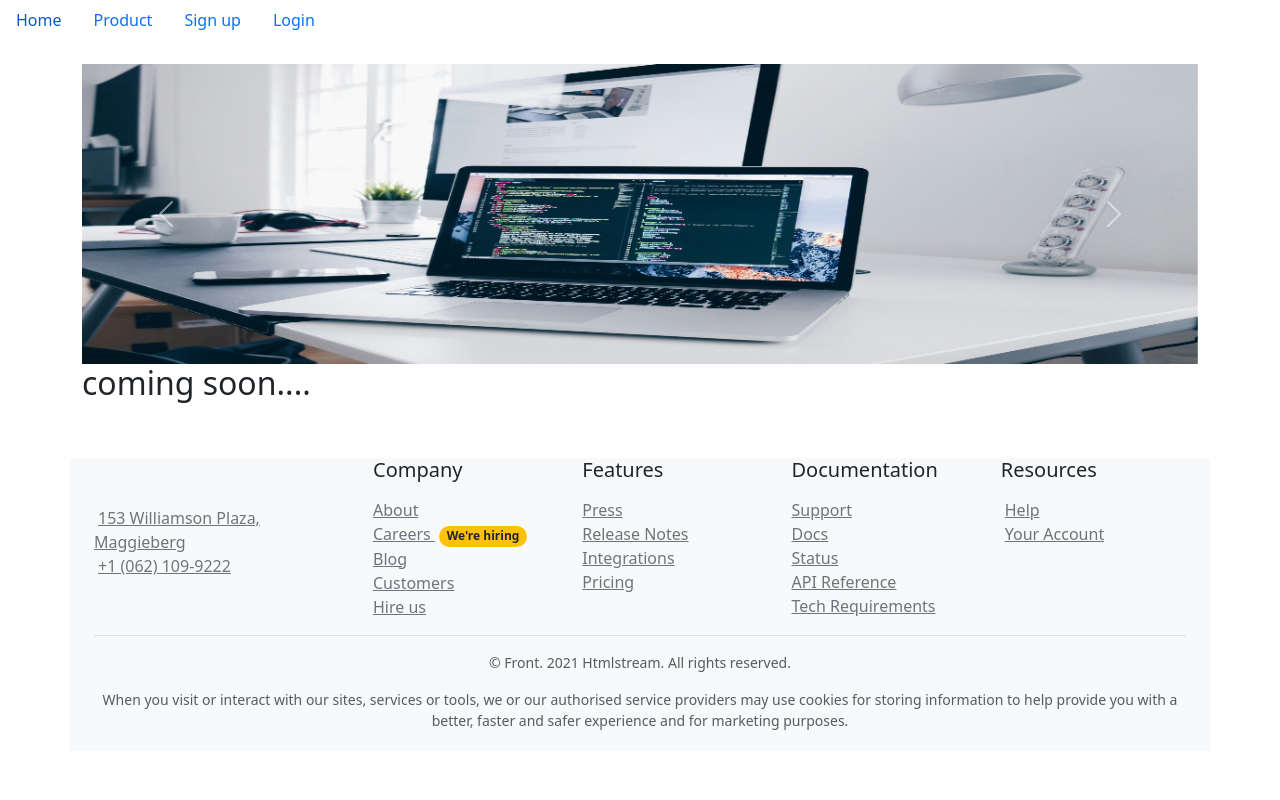
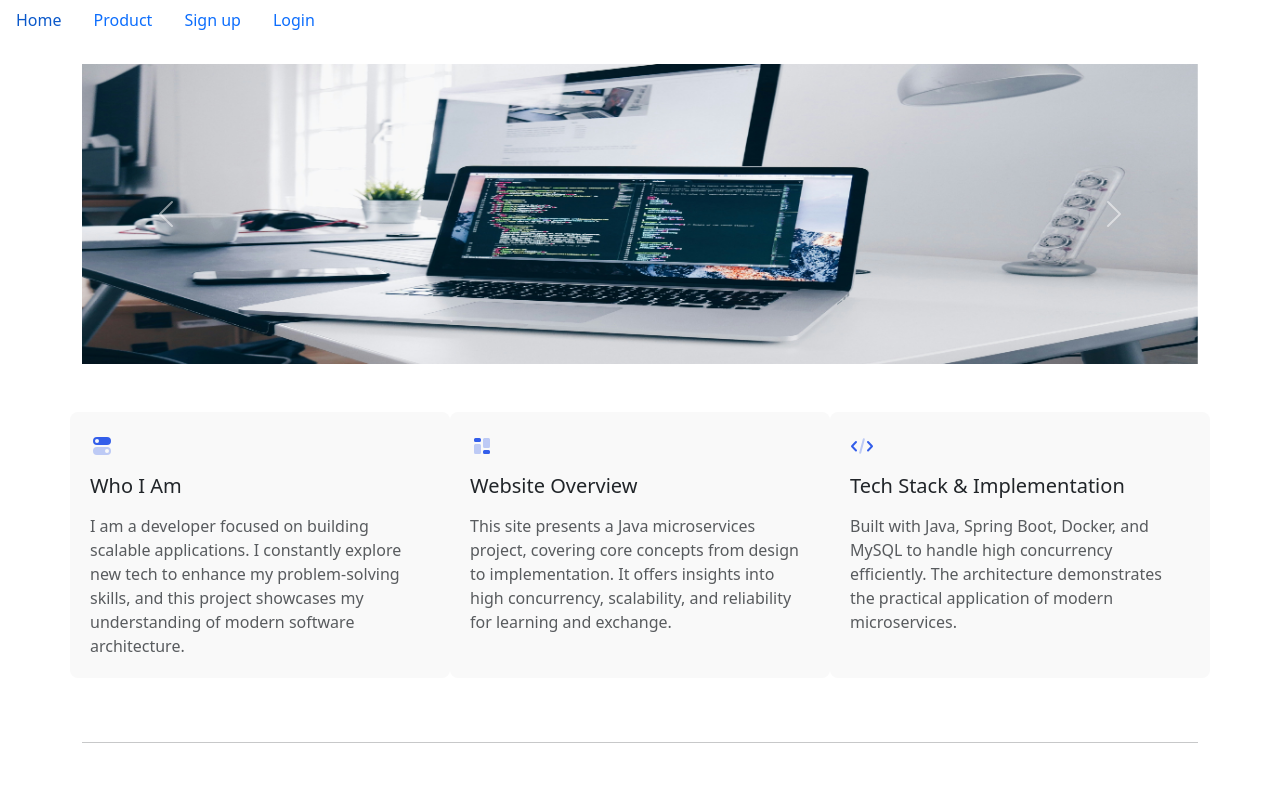
Before and after one commit to jiemazhb/commerce-website-frontend, a React (Create React App) app: page / in a window 1280 px wide. Shown: the top 800 px of the page. Built offline with nearby package versions, Linux system fonts and the light colour scheme.

Commit message:
updating

```diff
--- a/package.json
+++ b/package.json
@@ -2,7 +2,6 @@
   "name": "salon-front-end",
   "version": "0.1.0",
   "private": true,
-  "homepage": "https://jiemazhb.github.io/commerce-website-frontend",
   "dependencies": {
     "@popperjs/core": "^2.11.8",
     "@testing-library/jest-dom": "^5.17.0",
--- a/src/App.js
+++ b/src/App.js
@@ -7,7 +7,8 @@ import MainLayout from './component/MainLayout';
 import { UserProvider } from './component/userContext';
 
 
-import { BrowserRouter as Router, Route, Routes } from 'react-router-dom';
+//import { BrowserRouter as Router, Route, Routes } from 'react-router-dom';
+import { HashRouter as Router, Route, Routes } from 'react-router-dom';
 
 function App() {
   return (
--- a/src/component/MainLayout.js
+++ b/src/component/MainLayout.js
@@ -16,7 +16,7 @@ function MainLayout() {
                     <div className='row'>
                         <Outlet /> {/* 这个 Outlet 将渲染匹配的子路由组件 */}
                     </div>
-
+                    <hr></hr>
                     {/* footer */}
                     <div className='row'>
                         <Footer />
--- a/src/component/footer.js
+++ b/src/component/footer.js
@@ -17,8 +17,8 @@ export default function Footer() {
 
 
           <ul className="list-unstyled list-py-1">
-            <li><a className="link-sm link-secondary" href="#"><i className="bi-geo-alt-fill me-1"></i> 153 Williamson Plaza, Maggieberg</a></li>
-            <li><a className="link-sm link-secondary" href="tel:1-062-109-9222"><i className="bi-telephone-inbound-fill me-1"></i> +1 (062) 109-9222</a></li>
+            <li><a className="link-sm link-secondary" href="#"><i className="bi-geo-alt-fill me-1"></i> 000 Lambert Ave, Los Angeles</a></li>
+            <li><a className="link-sm link-secondary" href="tel:1-062-109-9222"><i className="bi-telephone-inbound-fill me-1"></i> +1 (000) 000-0000</a></li>
           </ul>
 
 
@@ -31,7 +31,7 @@ export default function Footer() {
 
           <ul className="list-unstyled list-py-1 mb-0">
             <li><a className="link-sm link-secondary" href="#">About</a></li>
-            <li><a className="link-sm link-secondary" href="#">Careers <span className="badge bg-warning text-dark rounded-pill ms-1">We're hiring</span></a></li>
+            <li><a className="link-sm link-secondary" href="#">Careers</a></li>
             <li><a className="link-sm link-secondary" href="#">Blog</a></li>
             <li><a className="link-sm link-secondary" href="#">Customers <i className="bi-box-arrow-up-right small ms-1"></i></a></li>
             <li><a className="link-sm link-secondary" href="#">Hire us</a></li>
--- a/src/component/home.js
+++ b/src/component/home.js
@@ -3,7 +3,7 @@ import React, { useState } from 'react'
 import { useNavigate } from 'react-router-dom';
 // import 'bootstrap/dist/css/bootstrap.min.css';
 // import 'bootstrap/dist/js/bootstrap.bundle.min.js';
-
+import Introduction from './mainPage/introduction'
 export default function Home() {
   return (
     <div>
@@ -13,13 +13,13 @@ export default function Home() {
           <div id="carouselExampleAutoplaying" className="carousel slide carousel-fade" data-bs-ride="carousel">
             <div className="carousel-inner">
               <div className="carousel-item active">
-                <img src="/image/1.jpg" className="d-block w-100 " alt="..." style={{ height: '300px', objectFit: 'fill' }} />
+                <img src={`${process.env.PUBLIC_URL}/image/1.jpg`}  className="d-block w-100 " alt="..." style={{ height: '300px', objectFit: 'fill' }} />
               </div>
               <div className="carousel-item">
-                <img src="/image/2.jpg" className="d-block w-100" alt="..." style={{ height: '300px', objectFit: 'fill' }} />
+                <img src={`${process.env.PUBLIC_URL}/image/2.jpg`}  className="d-block w-100" alt="..." style={{ height: '300px', objectFit: 'fill' }} />
               </div>
               <div className="carousel-item">
-                <img src="/image/3.jpg" className="d-block w-100" alt="..." style={{ height: '300px', objectFit: 'fill' }} />
+                <img src={`${process.env.PUBLIC_URL}/image/3.jpg`}  className="d-block w-100" alt="..." style={{ height: '300px', objectFit: 'fill' }} />
               </div>
             </div>
             <button className="carousel-control-prev" type="button" data-bs-target="#carouselExampleAutoplaying" data-bs-slide="prev">
@@ -35,9 +35,7 @@ export default function Home() {
       </div>
       {/* second row */}
       <div className="row ">
-        <h2>
-        coming soon....
-        </h2>
+        <Introduction/>
 
       </div>
     </div>
--- /dev/null
+++ b/src/component/mainPage/aboutMe.js
@@ -0,0 +1,25 @@
+import React from 'react'
+
+export default function AboutMe() {
+    return (
+        <>
+            <div className=" aos-init aos-animate" data-aos="fade-up">
+
+
+                <div className="icon text-primary mb-3">
+                    <svg width="24" height="24" viewBox="0 0 24 24" xmlns="http://www.w3.org/2000/svg"><g fill="none" fillRule="evenodd"><path d="M0 0h24v24H0z"></path><path d="M7 3h10a4 4 0 110 8H7a4 4 0 110-8zm0 6a2 2 0 100-4 2 2 0 000 4z" fill="#335EEA"></path><path d="M7 13h10a4 4 0 110 8H7a4 4 0 110-8zm10 6a2 2 0 100-4 2 2 0 000 4z" fill="#335EEA" opacity=".3"></path></g></svg>            </div>
+
+
+                <h5>
+                    Who I Am
+                </h5>
+
+
+                <p className="text-body-secondary mb-6 mb-md-0 mt-3">
+                    I am a developer focused on building scalable applications. I constantly explore new tech to enhance my problem-solving skills, and this project showcases my understanding of modern software architecture.
+                </p>
+
+            </div>
+        </>
+    )
+}
--- /dev/null
+++ b/src/component/mainPage/introduction.js
@@ -0,0 +1,82 @@
+import React, { useState } from 'react';
+import AboutMe from './aboutMe';
+import Overview from './overview';
+import TechStack from './techStack';
+
+export default function Introduction() {
+    // 定义初始样式和悬停样式
+    const initialStyle = {
+        transition: 'transform 0.3s, box-shadow 0.3s',
+        transform: 'scale(1)',
+        boxShadow: 'none',
+        backgroundColor: '#f9f9f9',
+        borderRadius: '8px',
+        padding: '20px',
+    };
+
+    const hoverStyle = {
+        transform: 'scale(1.05)',
+        boxShadow: '0px 4px 20px rgba(0, 0, 0, 0.2)',
+        backgroundColor: '#eef2ff',
+    };
+
+    // 使用状态来控制每个卡片的悬停状态
+    const [style1, setStyle1] = useState(initialStyle);
+    const [style2, setStyle2] = useState(initialStyle);
+    const [style3, setStyle3] = useState(initialStyle);
+
+    return (
+        <section className="py-8 py-md-11 mb-5 mt-5">
+            <div className="row ">
+                <div
+                    className="col-12 col-md-4"
+                    style={style1}
+                    onMouseEnter={() => setStyle1({ ...initialStyle, ...hoverStyle })}
+                    onMouseLeave={() => setStyle1(initialStyle)}
+                >
+                    <AboutMe />
+                </div>
+
+                <div
+                    className="col-12 col-md-4"
+                    style={style2}
+                    onMouseEnter={() => setStyle2({ ...initialStyle, ...hoverStyle })}
+                    onMouseLeave={() => setStyle2(initialStyle)}
+                >
+                    <Overview />
+                </div>
+
+                <div
+                    className="col-12 col-md-4"
+                    style={style3}
+                    onMouseEnter={() => setStyle3({ ...initialStyle, ...hoverStyle })}
+                    onMouseLeave={() => setStyle3(initialStyle)}
+                >
+                    <TechStack />
+                </div>
+            </div>
+        </section>
+    );
+}
+
+
+// import React from 'react'
+// import AboutMe from './aboutMe'
+// import Overview from './overview'
+// import TechStack from './techStack'
+// export default function Introduction() {
+//     return (
+//         <>
+//             <section className="py-8 py-md-11 mb-5  mt-5">
+
+//                     <div className="row">
+//                         <AboutMe />
+//                         <Overview/>
+//                         <TechStack/>
+//                     </div>
+
+//             </section>
+
+//         </>
+//     )
+// }
--- /dev/null
+++ b/src/component/mainPage/overview.js
@@ -0,0 +1,25 @@
+import React from 'react'
+
+export default function Overview() {
+    return (
+        <>
+            <div className=" aos-init aos-animate" data-aos="fade-up" data-aos-delay="50">
+
+
+                <div className="icon text-primary mb-3">
+                    <svg width="24" height="24" viewBox="0 0 24 24" xmlns="http://www.w3.org/2000/svg"><g fill="none" fillRule="evenodd"><path d="M0 0h24v24H0z"></path><path d="M5.5 4h4A1.5 1.5 0 0111 5.5v1A1.5 1.5 0 019.5 8h-4A1.5 1.5 0 014 6.5v-1A1.5 1.5 0 015.5 4zm9 12h4a1.5 1.5 0 011.5 1.5v1a1.5 1.5 0 01-1.5 1.5h-4a1.5 1.5 0 01-1.5-1.5v-1a1.5 1.5 0 011.5-1.5z" fill="#335EEA"></path><path d="M5.5 10h4a1.5 1.5 0 011.5 1.5v7A1.5 1.5 0 019.5 20h-4A1.5 1.5 0 014 18.5v-7A1.5 1.5 0 015.5 10zm9-6h4A1.5 1.5 0 0120 5.5v7a1.5 1.5 0 01-1.5 1.5h-4a1.5 1.5 0 01-1.5-1.5v-7A1.5 1.5 0 0114.5 4z" fill="#335EEA" opacity=".3"></path></g></svg>            </div>
+
+
+                <h5>
+                    Website Overview
+                </h5>
+
+
+                <p className="text-body-secondary mt-3 mb-6 mb-md-0">
+                    This site presents a Java microservices project, covering core concepts from design to implementation. It offers insights into high concurrency, scalability, and reliability for learning and exchange.
+                </p>
+
+            </div>
+        </>
+    )
+}
--- /dev/null
+++ b/src/component/mainPage/techStack.js
@@ -0,0 +1,25 @@
+import React from 'react'
+
+export default function TechStack() {
+    return (
+        <>
+            <div className="aos-init aos-animate" data-aos="fade-up" data-aos-delay="100">
+
+
+                <div className="icon text-primary mb-3">
+                    <svg width="24" height="24" viewBox="0 0 24 24" xmlns="http://www.w3.org/2000/svg"><g fill="none" fillRule="evenodd"><path d="M0 0h24v24H0z"></path><path d="M17.272 8.685a1 1 0 111.456-1.37l4 4.25a1 1 0 010 1.37l-4 4.25a1 1 0 01-1.456-1.37l3.355-3.565-3.355-3.565zm-10.544 0L3.373 12.25l3.355 3.565a1 1 0 01-1.456 1.37l-4-4.25a1 1 0 010-1.37l4-4.25a1 1 0 011.456 1.37z" fill="#335EEA"></path><rect fill="#335EEA" opacity=".3" transform="rotate(15 12 12)" x="11" y="4" width="2" height="16" rx="1"></rect></g></svg>            </div>
+
+
+                <h5>
+                    Tech Stack & Implementation
+                </h5>
+
+
+                <p className="text-body-secondary mt-3 mb-6 mb-md-0">
+                Built with Java, Spring Boot, Docker, and MySQL to handle high concurrency efficiently. The architecture demonstrates the practical application of modern microservices.
+                </p>
+
+            </div>
+        </>
+    )
+}
--- a/src/component/product.js
+++ b/src/component/product.js
@@ -28,8 +28,8 @@ export default function Product() {
     useEffect(() => {
         const fetchAllItems = async () => {
             try {
-                // const response = await axios.get('http://localhost:8222/api/v1/products');
                 const response = await axios.get('http://localhost:8222/api/v1/products');
+                //const response = await axios.get('https://danny-portfolio.ngrok.app/api/v1/products');
                 setProductList(response.data);
             } catch (error) {
                 console.error("Error fetching all items:", error);
@@ -62,7 +62,7 @@ export default function Product() {
     return (
         <div>
             <div className="row">
-                <div className="col-10 ">
+                <div className="col-12 col-lg-10">
                     <ProductCategory onSelectionChange={handleCategoryChange} />
 
                     {selectedProduct ? (
@@ -73,7 +73,7 @@ export default function Product() {
                     )}
 
                 </div>
-                <div className="col-2">
+                <div className="col-12 col-lg-2">
                     <PlaceOrder productData={selectedProduct} />
                 </div>
             </div>
--- a/src/component/signup.js
+++ b/src/component/signup.js
@@ -24,6 +24,7 @@ export default function Signup() {
         e.preventDefault();
 
         try {
+            //const response = await axios.post('https://danny-portfolio.ngrok.app/api/v1/identity/register', formData);
             const response = await axios.post('http://localhost:8222/api/v1/identity/register', formData);
             alert('Sign up successfully');
             window.location.href = '/';
```
Also changed, not shown: src/component/login.js (line endings or trailing spaces), 1 other file (tests, documents, lock files or other folders).
